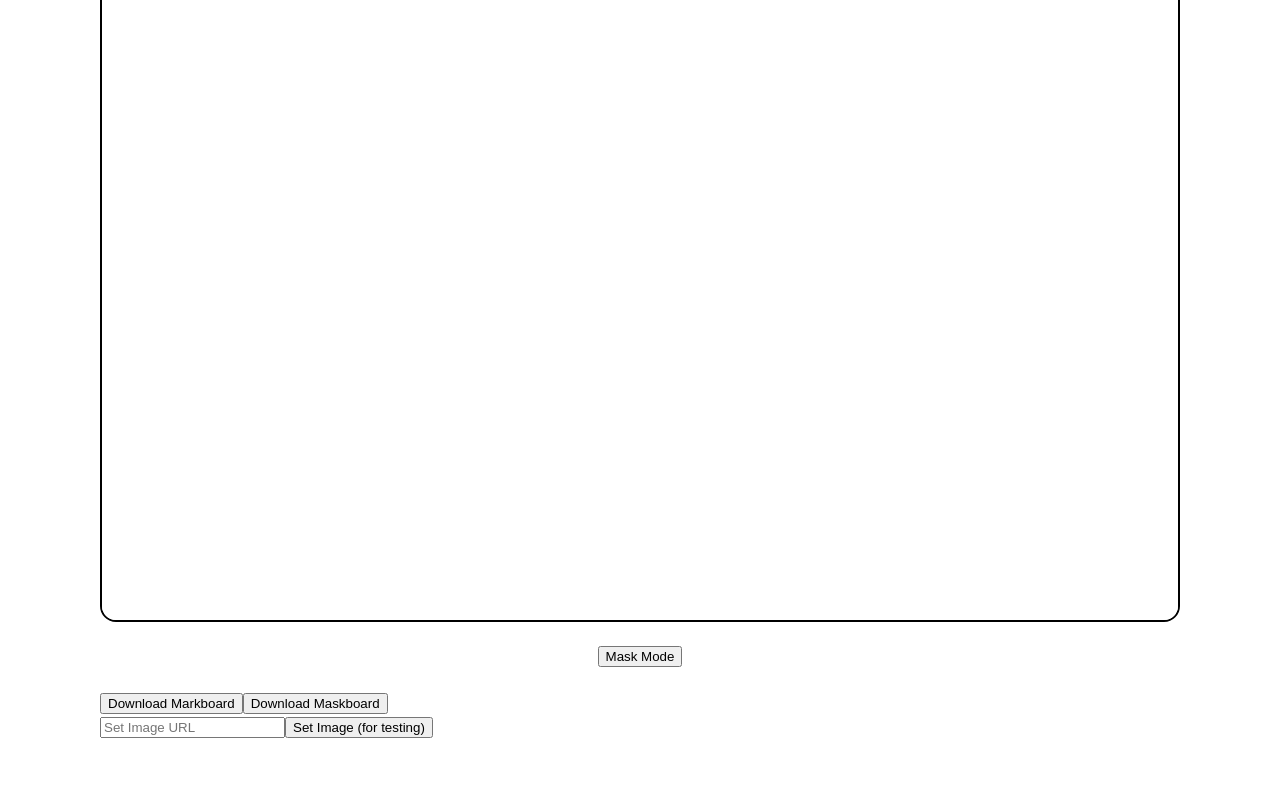
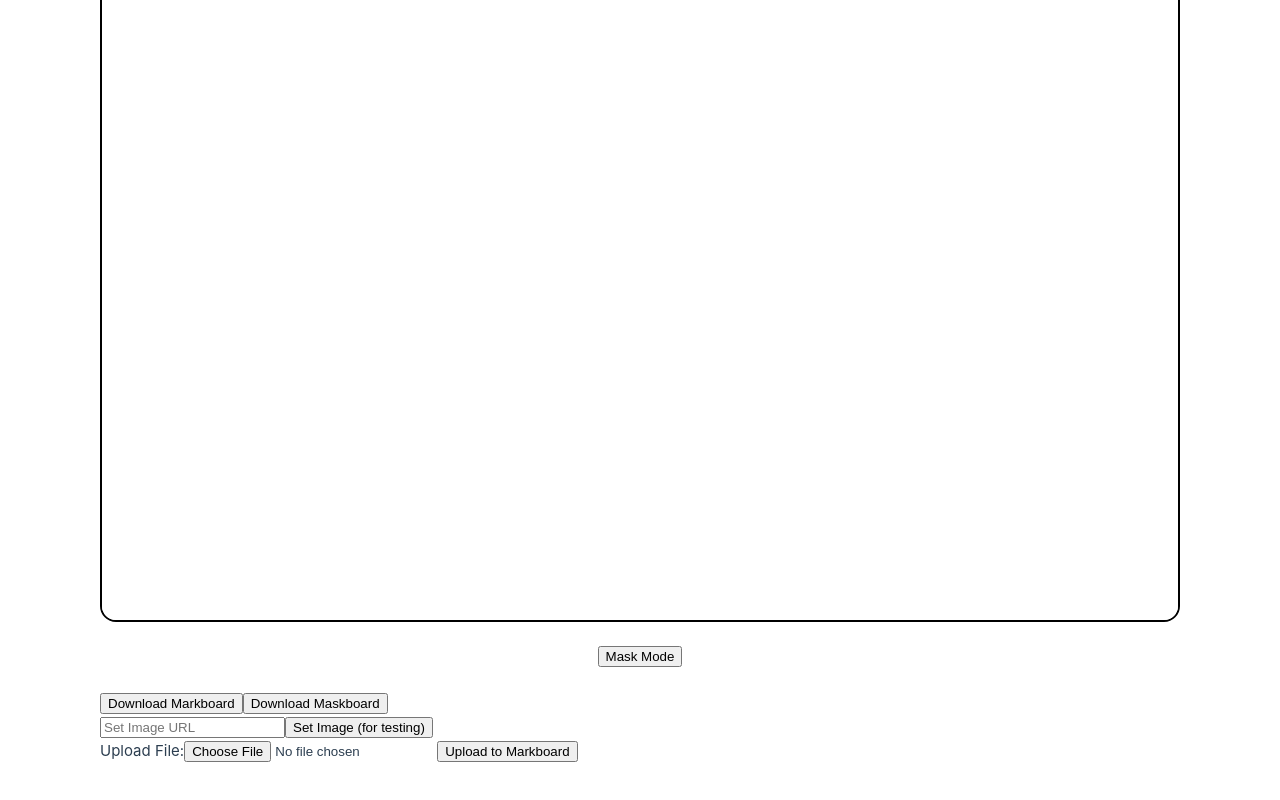
Before and after one commit to UTSC-CSCC09-Programming-on-the-Web/project-mark-it, a Vue app: page / in a window 1280 px wide. Shown: the part 222-1022 px from the top of the page. Built offline with nearby package versions, Linux system fonts and the light colour scheme; no server answers.

Commit message:
made uploading images to markboard possible

```diff
--- a/src/App.vue
+++ b/src/App.vue
@@ -264,6 +264,24 @@ function testSetImage(event) {
   }
 }
 
+function handleUploadToMarkboard(event) {
+  event.preventDefault()
+  const file = fileInput.value?.files?.[0]
+  if (!file) {
+    alert('Please select a file.')
+    return
+  }
+  // Only allow image files
+  if (!file.type.startsWith('image/')) {
+    alert('Please select an image file.')
+    return
+  }
+  // Pass the File directly to setImageOnMarkboard
+  if (markboardRef.value && typeof markboardRef.value.setImageOnMarkboard === 'function') {
+    markboardRef.value.setImageOnMarkboard(file)
+  }
+}
+
 const loading = ref(false)
 
 function toggleLoading() {
@@ -345,6 +363,13 @@ function toggleLoading() {
         <button type="submit">Set Image (for testing)</button>
       </form>
     </div>
+    <div>
+      <form @submit="handleUploadToMarkboard">
+        <label for="upload">Upload File:</label>
+        <input type="file" id="upload" ref="fileInput" />
+        <button type="submit">Upload to Markboard</button>
+      </form>
+    </div>
   </main>
   <br />
   <br />
```
